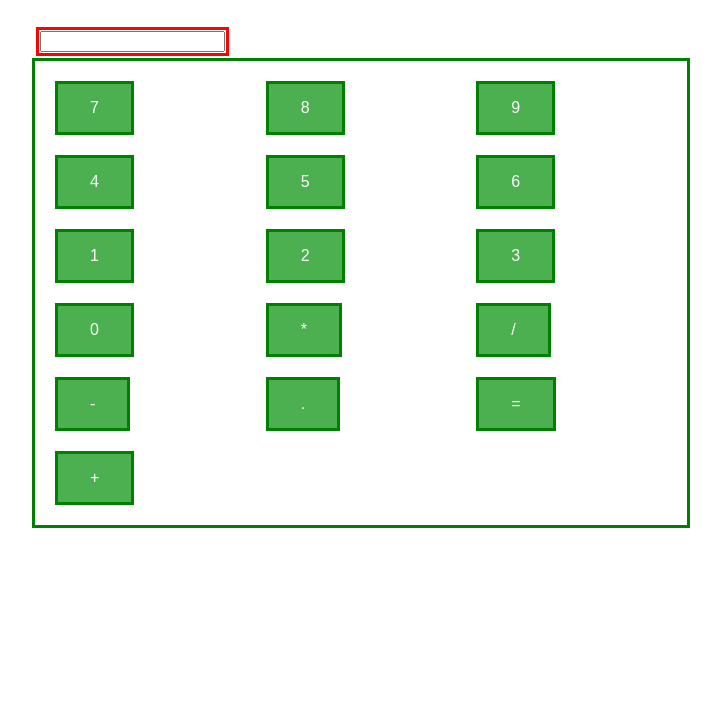
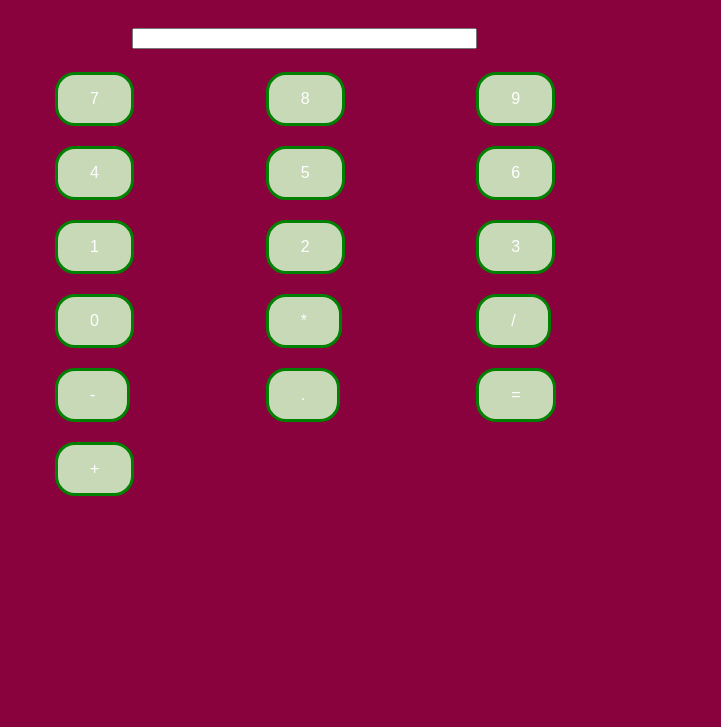
Before and after one commit to Asantowasso/JS-Calculator, a plain HTML site: page index.html in a window 1280 px wide. Shown: the part 73-800 px from the top of the page, without its empty margins (279-1000 px from the left). Drawn offline with Linux system fonts and the light colour scheme.

Commit message:
changed colors

```diff
--- a/index.html
+++ b/index.html
@@ -18,7 +18,7 @@
       <table>
         <tr>
 
-          <td colspan="3" class='display'><input type="text" id='result' class='screen' style="text-align: left;"></td>
+          <td colspan="3" class='display'><input size="40" type="text" id='result' class='screen' style="text-align: left;"></td>
 
 
         </tr>
--- a/style.css
+++ b/style.css
@@ -1,8 +1,14 @@
+
+
+body {
+  background-color: #89023e;
+}
+
 .display {
   display: block;
-  margin-left: 305px;
+  margin-left: 400px;
   margin-right: auto;
-  border: 3px solid red;
+  border: 3px, #cc7178;
 }
 
 ul {
@@ -14,13 +20,15 @@ ul {
   display: grid;
   margin: auto;
   width: 50%;
-  border: 3px solid green;
+  border: 3px black;
+  padding-left: 15px;
   padding: 10px;
 }
 
 .button {
-  background-color: #4CAF50; /* Green */
+  background-color: #C7D9B7;
   border: 3px solid green;
+  border-radius: 20px;
   color: white;
   padding: 15px 32px;
   text-align: center;
```
